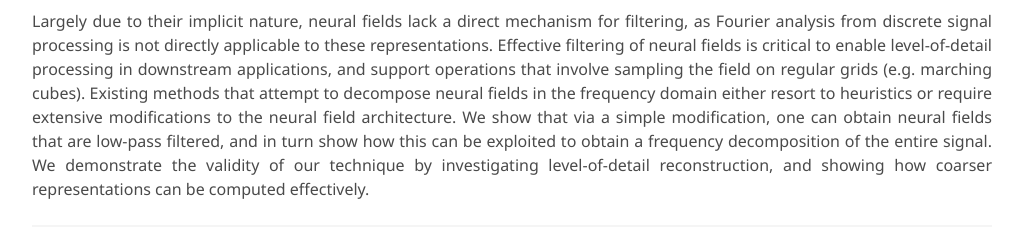
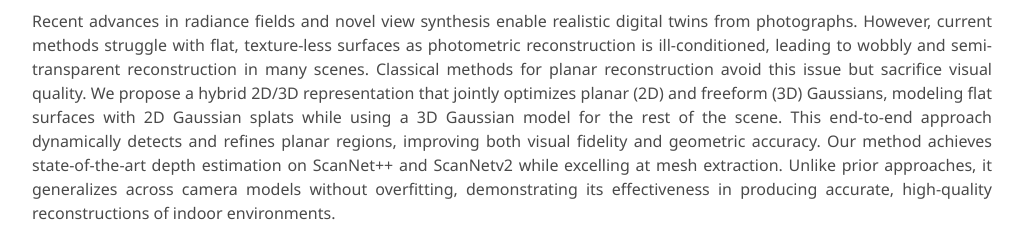
Before and after one commit to FloweroCoder/3dgaussianflats.github.io, a plain HTML site: page index.html in a window 1280 px wide. Shown: the part 491-727 px from the top of the page, without its empty margins (128-1151 px from the left). Drawn offline with nearby package versions, Linux system fonts and the light colour scheme; some packages are replaced by stand-ins of ours; a script that the page names is missing; some icons are missing; a web font is replaced by a local one.

Commit message:
Update index.html

```diff
--- a/index.html
+++ b/index.html
@@ -209,11 +209,13 @@
       </div>
     </div>
     <div class="content has-text-justified">
-      Largely due to their implicit nature, neural fields lack a direct mechanism for filtering, as Fourier analysis from discrete signal processing is not directly applicable to these representations.
-      Effective filtering of neural fields is critical to enable level-of-detail processing in downstream applications, and support operations that involve sampling the field on regular grids (e.g. marching cubes).
-      Existing methods that attempt to decompose neural fields in the frequency domain either resort to heuristics or require extensive modifications to the neural field architecture.
-      We show that via a simple modification, one can obtain neural fields that are low-pass filtered, and in turn show how this can be exploited to obtain a frequency decomposition of the entire signal.
-      We demonstrate the validity of our technique by investigating level-of-detail reconstruction, and showing how coarser representations can be computed effectively.
+      Recent advances in radiance fields and novel view synthesis enable realistic digital twins from photographs.
+However, current methods struggle with flat, texture-less surfaces as photometric reconstruction is ill-conditioned, leading to wobbly and semi-transparent reconstruction in many scenes.
+Classical methods for planar reconstruction avoid this issue but sacrifice visual quality.
+We propose a hybrid 2D/3D representation that jointly optimizes planar (2D) and freeform (3D) Gaussians, modeling flat surfaces with 2D Gaussian splats while using a 3D Gaussian model for the rest of the scene.
+This end-to-end approach dynamically detects and refines planar regions, improving both visual fidelity and geometric accuracy.
+Our method achieves state-of-the-art depth estimation on ScanNet++ and ScanNetv2 while excelling at mesh extraction.
+Unlike prior approaches, it generalizes across camera models without overfitting, demonstrating its effectiveness in producing accurate, high-quality reconstructions of indoor environments.
     </div>
 
     <hr>
```
